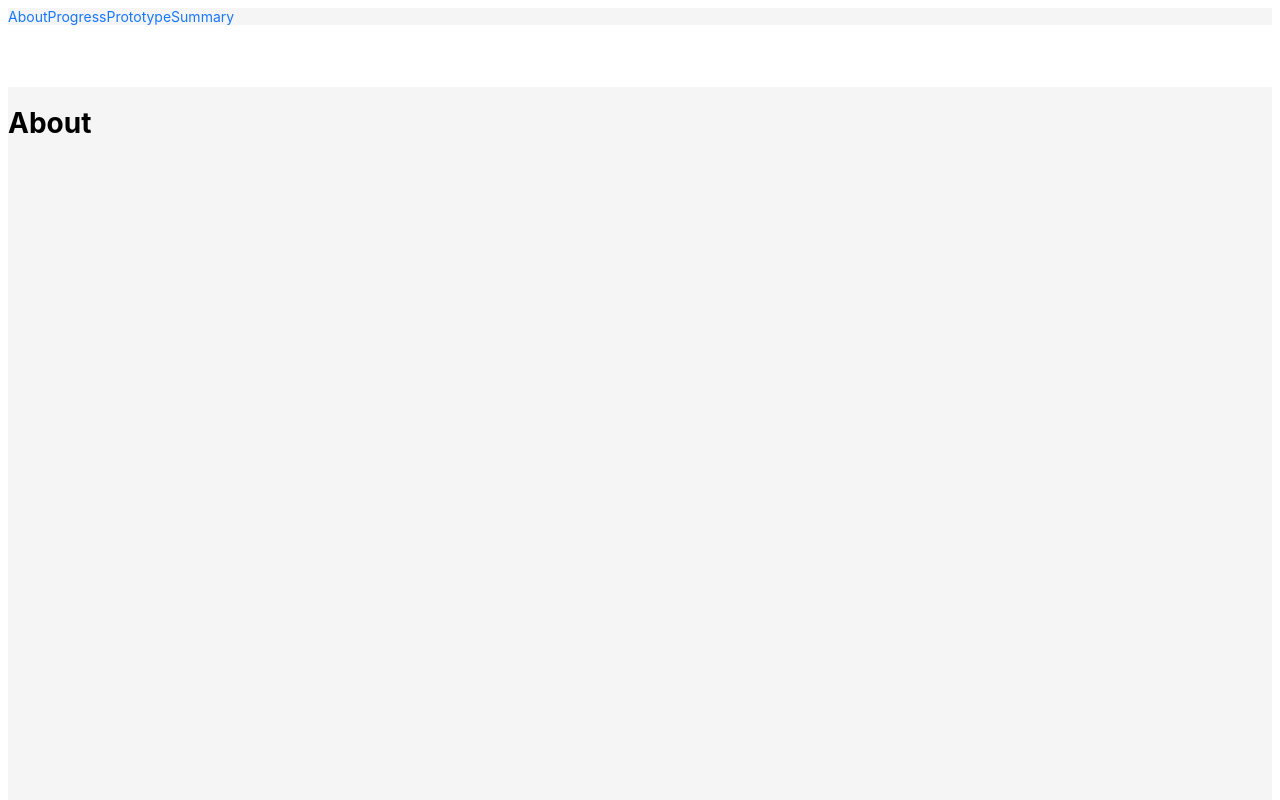
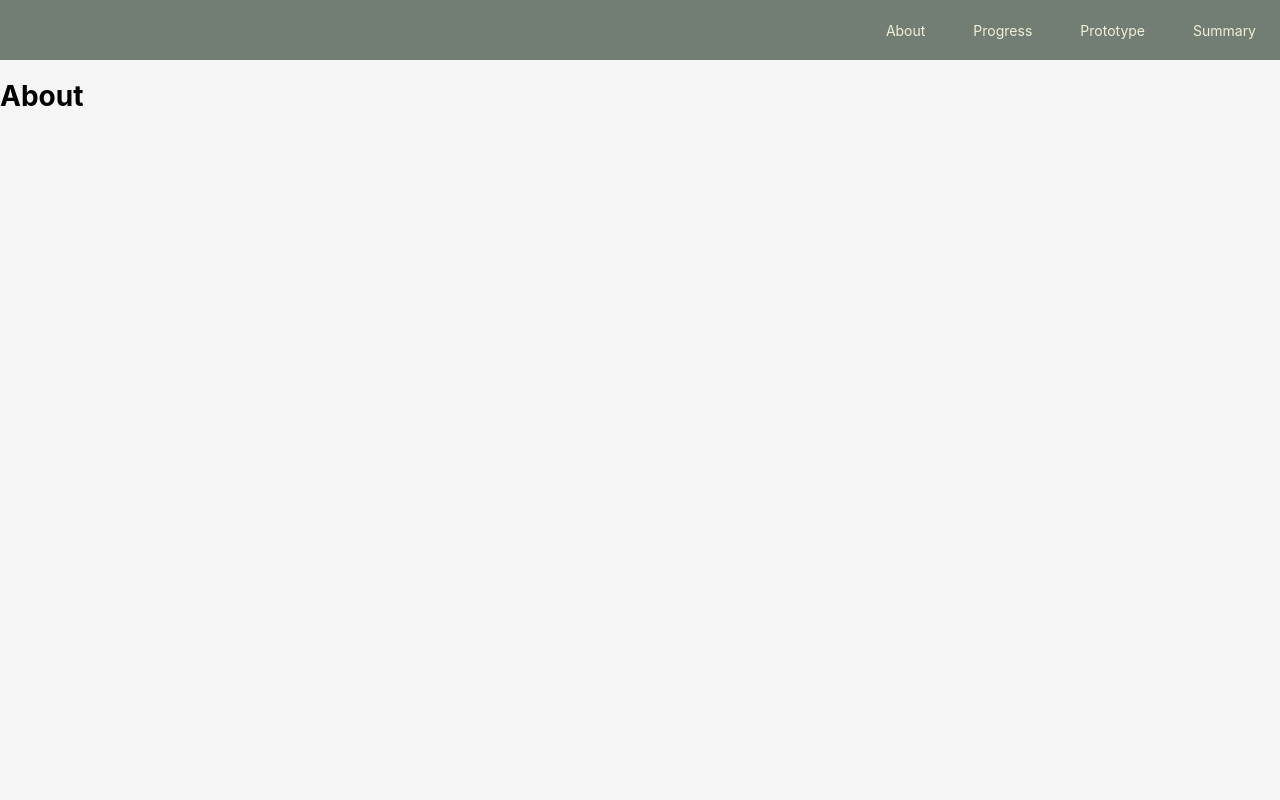
Before and after one commit to sofiaamihan/healthcare-application-e-portfolio, a React app: page /about in a window 1280 px wide. Shown: the top 800 px of the page. Built offline with nearby package versions, Linux system fonts and the light colour scheme.

Commit message:
Design NavBar

```diff
--- a/css/App.css
+++ b/css/App.css
@@ -1,4 +1,8 @@
+body {
+    margin: 0px !important;
+}
+
 .layout {
-    margin-top: 62px;
+    padding-top: 60px;
     min-height: 100vh;
 }
--- /dev/null
+++ b/css/NavBar.css
@@ -0,0 +1,28 @@
+.nav-bar {
+    background: #727D73 !important;
+    position: fixed !important;
+    width: 100vw;
+    z-index: 999;
+    position: sticky;
+    top: 0;
+    height: 60px;
+    display: flex;
+    justify-content: flex-end;
+    align-items: center;
+}
+
+.nav-link {
+    color: #F0F0D7 !important;
+    height: 60px;
+    display: flex;
+    align-items: center;
+    padding: 0px 24px 0px;
+}
+
+.nav-link:hover {
+    color: #2c352d !important;
+    height: 60px;
+    display: flex;
+    align-items: center;
+    padding: 0px 24px 0px;
+}
--- a/script/components/NavBar.jsx
+++ b/script/components/NavBar.jsx
@@ -1,16 +1,19 @@
 import React, { useEffect } from "react";
 import { NavLink, Link, useLocation } from "react-router-dom";
-import { Layout } from 'antd';
+import { Layout, Row } from 'antd';
+import '../../css/NavBar.css';
 
 export default function NavBar(){
     const location = useLocation();
     return(
         <Layout>
             <div className="nav-bar">
-                <NavLink className="nav-link" to="/about">About</NavLink>
-                <NavLink className="nav-link" to="/progress">Progress</NavLink>
-                <NavLink className="nav-link" to="/prototype">Prototype</NavLink>
-                <NavLink className="nav-link" to="/summary">Summary</NavLink>
+                <Row>
+                    <NavLink className="nav-link" to="/about">About</NavLink>
+                    <NavLink className="nav-link" to="/progress">Progress</NavLink>
+                    <NavLink className="nav-link" to="/prototype">Prototype</NavLink>
+                    <NavLink className="nav-link" to="/summary">Summary</NavLink>
+                </Row>
             </div>
         </Layout>
     )
--- a/script/main.jsx
+++ b/script/main.jsx
@@ -3,7 +3,6 @@ import { StrictMode } from 'react';
 import { createRoot } from 'react-dom/client';
 import { ConfigProvider, theme } from 'antd';
 import App from './App.jsx';
-import '../css/index.css';
 
 createRoot(document.getElementById('root')).render(
   <StrictMode>
```
Also changed, not shown: css/index.css (deleted).
